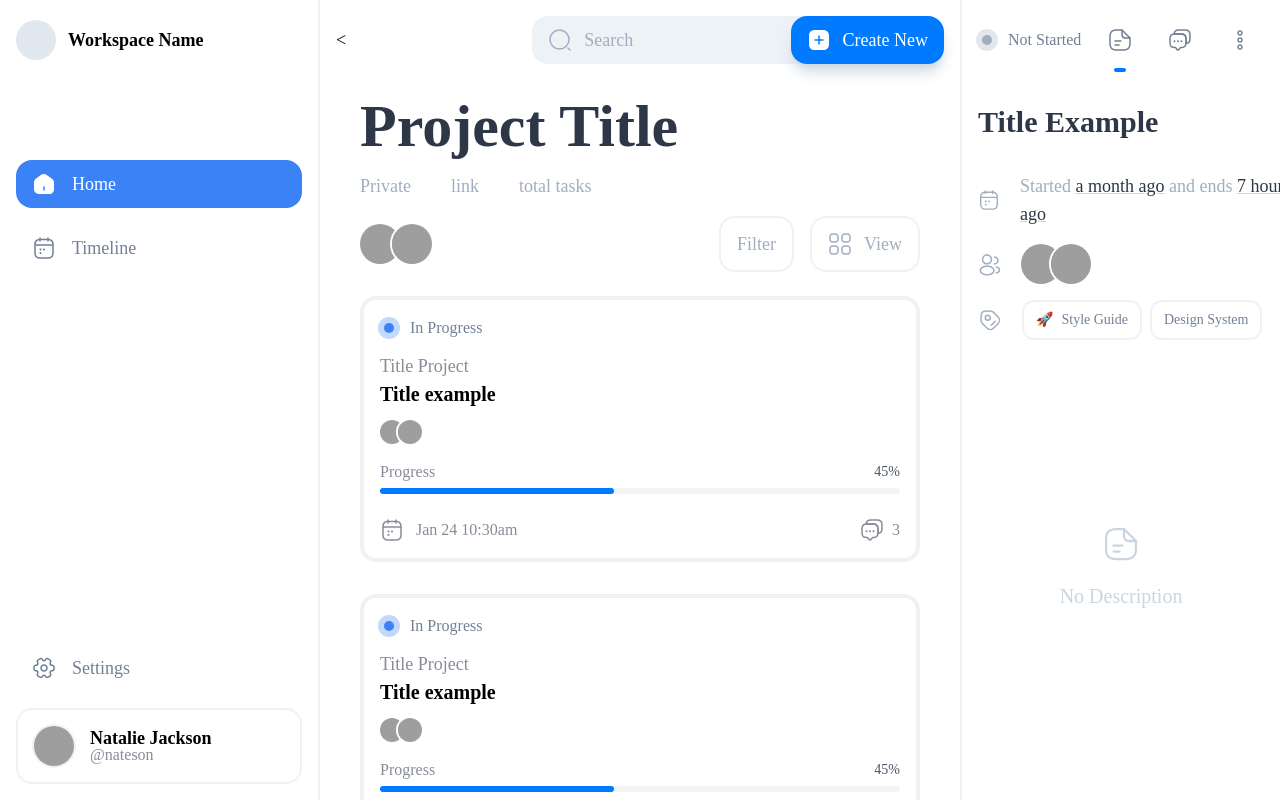
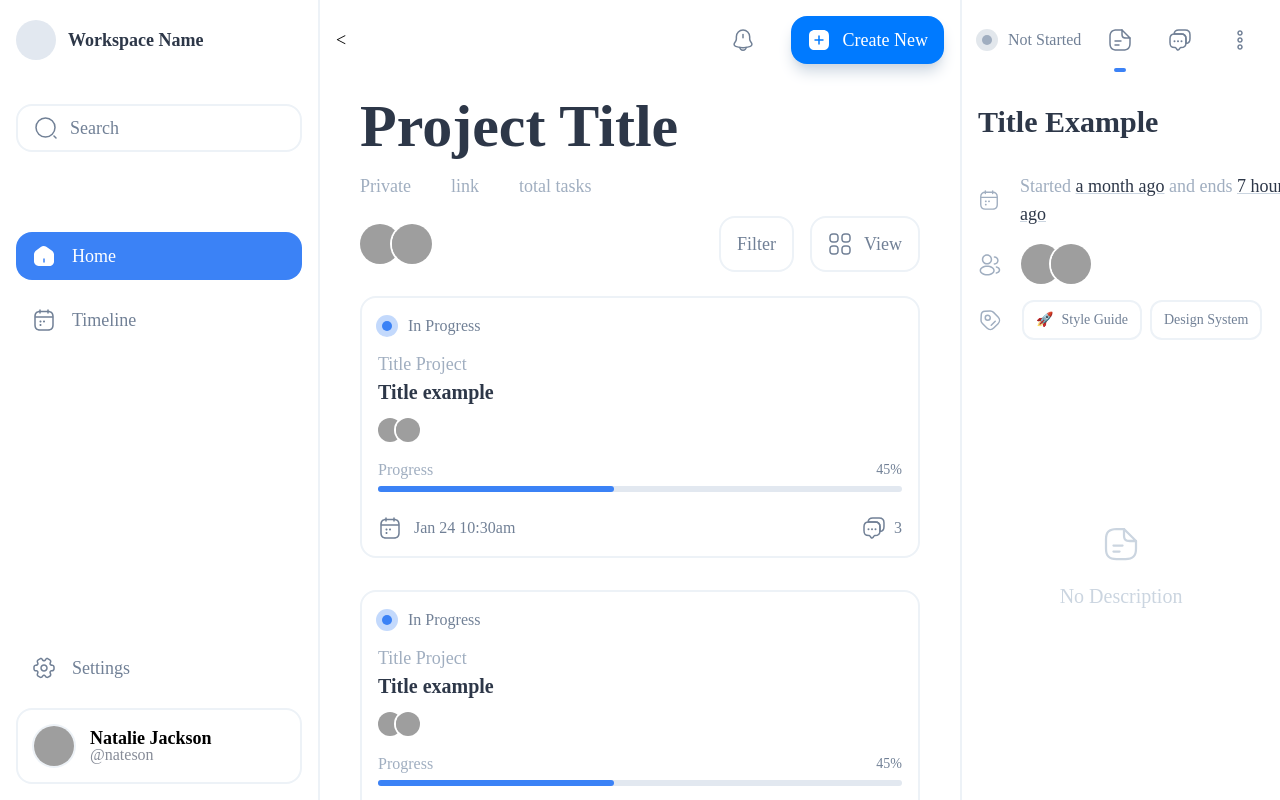
Before and after one commit to gochelias/tasklab, a Next.js app in the folder apps/web/: page / in a window 1280 px wide. Built offline with nearby package versions, Linux system fonts and the light colour scheme; grey boxes are pictures that could not be loaded.

Commit message:
fix(web,ui): sidebar interface colors

```diff
--- a/apps/web/src/components/projects/Project.tsx
+++ b/apps/web/src/components/projects/Project.tsx
@@ -56,7 +56,7 @@ export const Project = () => {
 							/>
 						</div>
 						<div className="flex space-x-4">
-							<button className="rounded-2xl border-2 border-slate-100 py-3 px-4 text-slate-400 dark:border-slate-700">
+							<button className="rounded-2xl border-2 border-slate-100 py-3 px-4 text-slate-500 dark:border-slate-700 dark:text-slate-500">
 								Filter
 							</button>
 							<View />
--- a/apps/web/src/components/projects/View.tsx
+++ b/apps/web/src/components/projects/View.tsx
@@ -4,11 +4,11 @@ import { Menu } from '@headlessui/react';
 export const View = () => (
 	<>
 		<Menu as="div" className="relative inline-block text-left">
-			<Menu.Button className="active:bg-400-light flex items-center rounded-2xl border-2 border-slate-100 py-3 px-4 text-slate-400 dark:border-slate-700 dark:active:bg-slate-700">
+			<Menu.Button className="flex items-center rounded-2xl border-2 border-slate-100 py-3 px-4 text-slate-500 active:bg-slate-100 dark:border-slate-700 dark:active:bg-slate-700">
 				<CategoryIcon className="mr-3" />
 				View
 			</Menu.Button>
-			<Menu.Items className="dark:shadow-slate-dark absolute right-0 mt-2 w-44 rounded-3xl p-2 text-slate-400 shadow-lg shadow-slate-200 dark:bg-slate-800">
+			<Menu.Items className="dark:shadow-slate-dark absolute right-0 mt-2 w-44 rounded-3xl p-2 text-slate-500 shadow-lg shadow-slate-200 dark:bg-slate-800">
 				<Menu.Item>
 					{({ active }: any) => (
 						<button
--- a/apps/web/src/components/sidebar/Sidebar.tsx
+++ b/apps/web/src/components/sidebar/Sidebar.tsx
@@ -1,3 +1,4 @@
+import { SearchIcon } from '@tasklab/ui';
 import { Home } from './Home';
 import { Timeline } from './Timeline';
 import { Settings } from './Settings';
@@ -10,7 +11,11 @@ export const Sidebar = () => (
 			<div>
 				<Workspace />
 			</div>
-			<div className="z-0 mt-20 space-y-4 px-4">
+			<div className="z-0 mt-6 space-y-4 px-4">
+				<button className="mb-20 flex h-12 w-full items-center rounded-2xl border-2 border-slate-100 bg-transparent px-4 text-left text-slate-500 hover:bg-slate-100 dark:border-slate-700 hover:dark:bg-slate-700">
+					<SearchIcon className="mr-3" />
+					Search
+				</button>
 				<Home href="/" />
 				<Timeline href="/timeline" />
 			</div>
--- a/apps/web/src/components/sidebar/Workspace.tsx
+++ b/apps/web/src/components/sidebar/Workspace.tsx
@@ -20,8 +20,8 @@ export const Workspace = () => (
 	<>
 		<Menu as="div" className="relative z-50">
 			<Menu.Button className=" flex h-20 w-full items-center px-4 font-semibold">
-				<div className="bg relative mr-3 h-10 w-10 rounded-full bg-slate-200"></div>
-				<p className="h-7 w-48 overflow-hidden truncate text-left">
+				<div className="bg relative mr-3 h-10 w-10 rounded-full bg-slate-200 dark:bg-slate-600"></div>
+				<p className="h-7 w-48 overflow-hidden truncate text-left text-slate-700 dark:text-slate-200">
 					Workspace Name
 				</p>
 			</Menu.Button>
@@ -49,7 +49,7 @@ export const Workspace = () => (
 						<button
 							className={`${
 								active && 'bg-slate-100 dark:bg-slate-700'
-							} flex w-full items-center justify-center space-x-2 rounded-2xl border-2 border-slate-100 px-4 py-3 text-blue-500 dark:border-slate-700`}
+							} flex h-16 w-full items-center justify-center space-x-2 rounded-2xl border-2 border-slate-100 px-4 py-3 text-blue-500 dark:border-slate-700`}
 						>
 							Create workspace
 						</button>
--- a/apps/web/src/components/tasks/Tasks.tsx
+++ b/apps/web/src/components/tasks/Tasks.tsx
@@ -41,13 +41,15 @@ export const Tasks = () => {
 		<>
 			{tasks.map((task: Task) => (
 				<Fragment key={task.id}>
-					<div className="dark:hover:shadow-slate-dark flex h-min flex-col rounded-2xl border-4 border-slate-100 p-4 transition-shadow duration-100 ease-linear hover:shadow-xl hover:shadow-slate-200 dark:border-slate-700">
+					<div className="flex h-min flex-col rounded-2xl border-2 border-slate-100 p-4 outline-4 outline-blue-500 transition-all duration-75 ease-out hover:outline hover:outline-offset-4 dark:border-slate-700">
 						<div className="flex items-center justify-between">
 							<TaskStatus taskStatus="IN_PROGRESS" />
 						</div>
 						<div className="my-3">
-							<p className="text-100-light">Title Project</p>
-							<p className="text-xl font-semibold">
+							<p className="text-slate-400 dark:text-slate-500">
+								Title Project
+							</p>
+							<p className="text-xl font-semibold text-slate-700 dark:text-slate-200">
 								{task.title}
 							</p>
 						</div>
@@ -59,21 +61,21 @@ export const Tasks = () => {
 						</div>
 						<div className="mt-4 mb-6">
 							<div className="mb-1 flex items-center justify-between">
-								<p className="dark:text-200-dark text-100-light text-base">
+								<p className="text-base text-slate-400 dark:text-slate-500">
 									Progress
 								</p>
-								<p className="dark:text-100-dark text-sm text-slate-600">
+								<p className="text-sm text-slate-500 dark:text-slate-400">
 									45%
 								</p>
 							</div>
 							<ProgressBar value={45} />
 						</div>
-						<div className="flex items-center justify-between">
-							<p className="text-100-light flex text-base">
+						<div className="flex items-center justify-between text-slate-500 dark:text-slate-400">
+							<p className="flex text-base">
 								<CalendarIcon className="mr-3" />
 								Jan 24 10:30am
 							</p>
-							<div className="text-100-light dark:text-100-dark text-base font-normal">
+							<div className="text-base font-normal">
 								<div className="flex space-x-2">
 									<MessagesIcon /> <p>3</p>
 								</div>
--- a/apps/web/src/components/topbar/Topbar.tsx
+++ b/apps/web/src/components/topbar/Topbar.tsx
@@ -1,16 +1,10 @@
-import { IconButton, SearchIcon, NotificationIcon } from '@tasklab/ui';
+import { IconButton, NotificationIcon } from '@tasklab/ui';
 import { CreateNew } from './CreateNew';
 
 export const Topbar = () => (
 	<>
 		<div className="items absolute flex h-20 w-full items-center justify-between px-4">
 			<div>{'<'}</div>
-			<div className="relative flex h-20 items-center">
-				<button className="absolute mx-auto flex h-12 w-80 items-center rounded-2xl bg-slate-100 px-4 text-left text-slate-400 dark:bg-slate-700">
-					<SearchIcon className="mr-3" />
-					Search
-				</button>
-			</div>
 			<div className="flex space-x-6">
 				<IconButton icon={<NotificationIcon />} />
 				<CreateNew />
--- a/apps/web/src/pages/_app.tsx
+++ b/apps/web/src/pages/_app.tsx
@@ -7,6 +7,7 @@ import { useDarkMode } from '../hooks/useDarkMode';
 export default function App({ Component, pageProps }: AppProps) {
 	useDarkMode();
 	return (
+		<>
 			<div className="flex h-screen w-full text-lg">
 				<div className="w-80 max-w-xs">
 					<Sidebar />
@@ -17,5 +18,6 @@ export default function App({ Component, pageProps }: AppProps) {
 					</div>
 				</div>
 			</div>
+		</>
 	);
 }
--- a/packages/ui/src/components/ProgressBar.tsx
+++ b/packages/ui/src/components/ProgressBar.tsx
@@ -1,10 +1,10 @@
 export const ProgressBar = ({ value }: { value: number }) => (
 	<>
 		<div
-			className={`bg-300-light dark:bg-300-dark h-1.5 w-full rounded-full`}
+			className={`h-1.5 w-full rounded-full bg-slate-200 dark:bg-slate-700`}
 		>
 			<div
-				className="bg-blue-light dark:bg-blue-dark h-1.5 rounded-full"
+				className="h-1.5 rounded-full bg-blue-500 dark:bg-blue-500"
 				style={{ width: `${value}%` }}
 			/>
 		</div>
--- a/packages/ui/src/styles/index.css
+++ b/packages/ui/src/styles/index.css
@@ -72,7 +72,7 @@
 		after:w-3
 		after:rounded-full
 		after:border-2
-		after:border-[#007AFF];
+		after:border-blue-500;
 	}
 
 	.tag {
@@ -128,9 +128,10 @@
 		rounded-3xl
 		bg-white
 		p-2
-		text-slate-400
+		text-slate-500
 		shadow-lg
-		dark:bg-slate-800;
+		dark:bg-slate-800
+		dark:text-slate-400;
 	}
 
 	.task-status {
```
Lines whose indentation alone changed are shown as unchanged.
